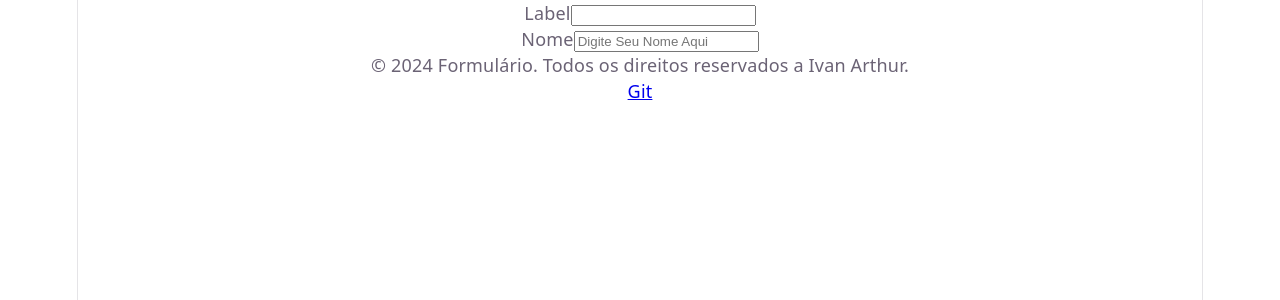
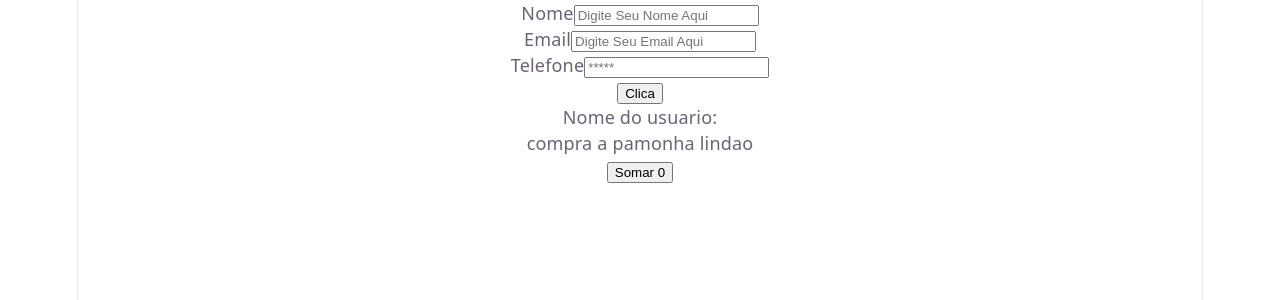
Before and after one commit to iarthurlago/FormularioReact, a React (Vite) app: page / in a window 1280 px wide. Shown: the top 300 px of the page. Built offline with nearby package versions, Linux system fonts and the light colour scheme.

Commit message:
feat: build fields

```diff
--- a/index.html
+++ b/index.html
@@ -1,13 +1,16 @@
 <!doctype html>
 <html lang="en">
+
 <head>
   <meta charset="UTF-8" />
   <link rel="icon" type="image/svg+xml" href="/favicon.svg" />
   <meta name="viewport" content="width=device-width, initial-scale=1.0" />
   <title>formulario</title>
 </head>
+
 <body>
   <div id="root"></div>
   <script type="module" src="/src/main.jsx"></script>
 </body>
+
 </html>
--- a/src/App.jsx
+++ b/src/App.jsx
@@ -1,21 +1,15 @@
-import { useState } from 'react'
-import reactLogo from './assets/react.svg'
-import viteLogo from './assets/vite.svg'
-import heroImg from './assets/hero.png'
-import './App.css'
-import FormularioCadastro from './Componentes/FormularioCadastro'
-import Footer from './Componentes/Footer'
-import InputField from './Componentes/InputField'
+import FormularioCadastro from "./Componentes/FormularioCadastro"
+import Contador from "./Componentes/Contador"
 function App() {
 
   return (
     <div>
-      <FormularioCadastro/>
+      <FormularioCadastro />
       <div>
-        <Footer/>
+        <Contador />
       </div>
     </div>
-    )
+  )
 }
 
-export default App
+export default App;
--- /dev/null
+++ b/src/Componentes/Button.jsx
@@ -0,0 +1,7 @@
+function Button({ text }) {
+    return (
+        <button type="submit">{text}</button>
+    )
+}
+
+export default Button;
--- /dev/null
+++ b/src/Componentes/Contador.jsx
@@ -0,0 +1,13 @@
+import { useState } from "react";
+
+function Contador(){
+    const [count, setCount] = useState(0)
+    return(
+        <div>
+            <p> compra a pamonha lindao </p>
+            <button onClick={() => setCount(count+1)}> Somar {count} </button>
+        </div>
+    )
+}
+
+export default Contador;
--- a/src/Componentes/FormularioCadastro.jsx
+++ b/src/Componentes/FormularioCadastro.jsx
@@ -1,11 +1,44 @@
 import InputField from './InputField';
+import Button from './Button';
+import Contador from './Contador';
+import { useState } from "react";
 
 function FormularioCadastro(){
+    const [nome, setnome] = useState('')
+    const [email, setEmail] = useState('')
+    const [telefone, setTelefone] = useState('')
     return(
-       <form>
+      <form>
+          <InputField
+          Label={"Nome"}
+          type={"text"}
+          name={"nome"}
+          placeholder={"Digite Seu Nome Aqui"}
+          value={nome}
+          onChange={(e) => setnome(e.target.value)}/>
+
+          <InputField
+          Label={"Email"}
+          type={"email"}
+          name={"email"}
+          placeholder={"Digite Seu Email Aqui"}
+          value={email}
+          onChange={(e) => setEmail(e.target.value)}/>
+
+          <InputField
+          Label={"Telefone"}
+          type={"number"}
+          name={"telefone"}
+          placeholder={"*****"}
+          value={telefone}
+          onChange={(e) => setTelefone(e.target.value)}/>
+
+          <Button text="Clica"></Button>
+
         <div>
-          <InputField Label={"Label"} type={"type"} name={"nome"} />
-          <InputField Label={"Nome"} type={"text"} name={"nome"} placeholder={"Digite Seu Nome Aqui"} />        </div>
+            <p>Nome do usuario: {nome}</p>
+        </div>
+
       </form>
     )
 }
--- a/src/Componentes/InputField.jsx
+++ b/src/Componentes/InputField.jsx
@@ -1,8 +1,14 @@
-function InputField({Label, type, name, placeholder}) {
+function InputField({Label, type, name, placeholder, value, onChange}) {
     return(
         <div>
             <label htmlFor="nome">{Label}</label>
-            <input type={type} name={name} placeholder={placeholder} />
+            <input
+            type={type}
+            name={name}
+            placeholder={placeholder}
+            value={value}
+            onChange={onChange}
+            />
         </div>
     )
 }
```
Lines whose indentation alone changed are shown as unchanged.
